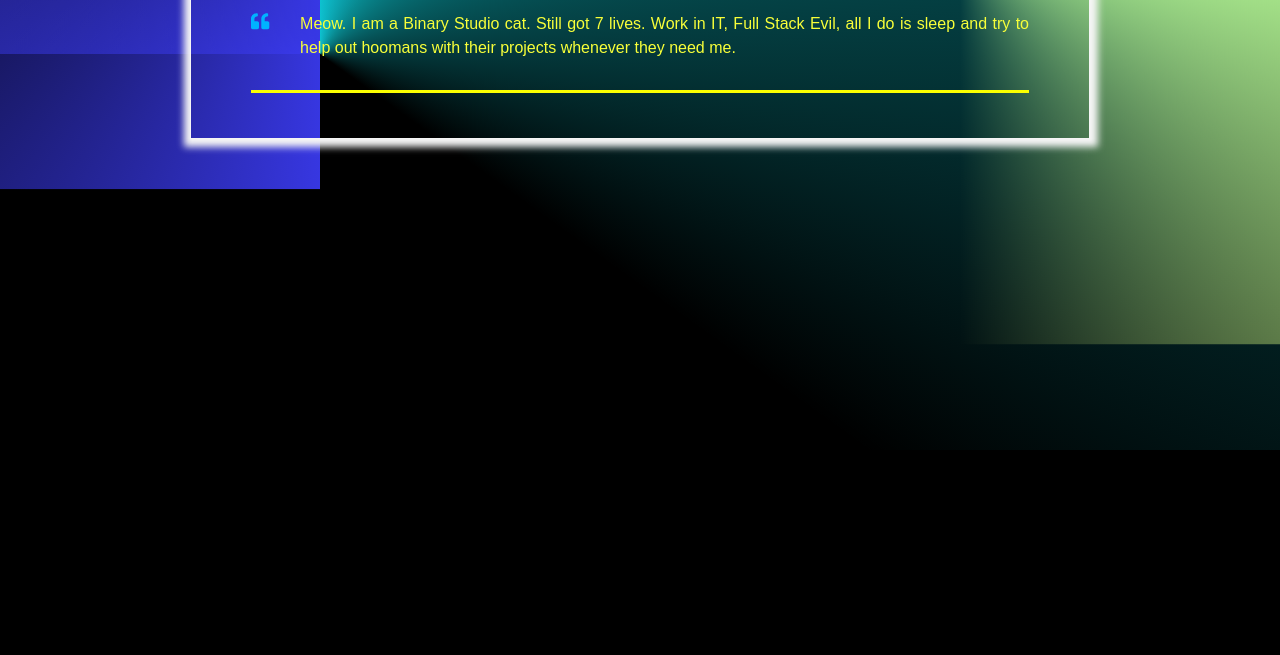
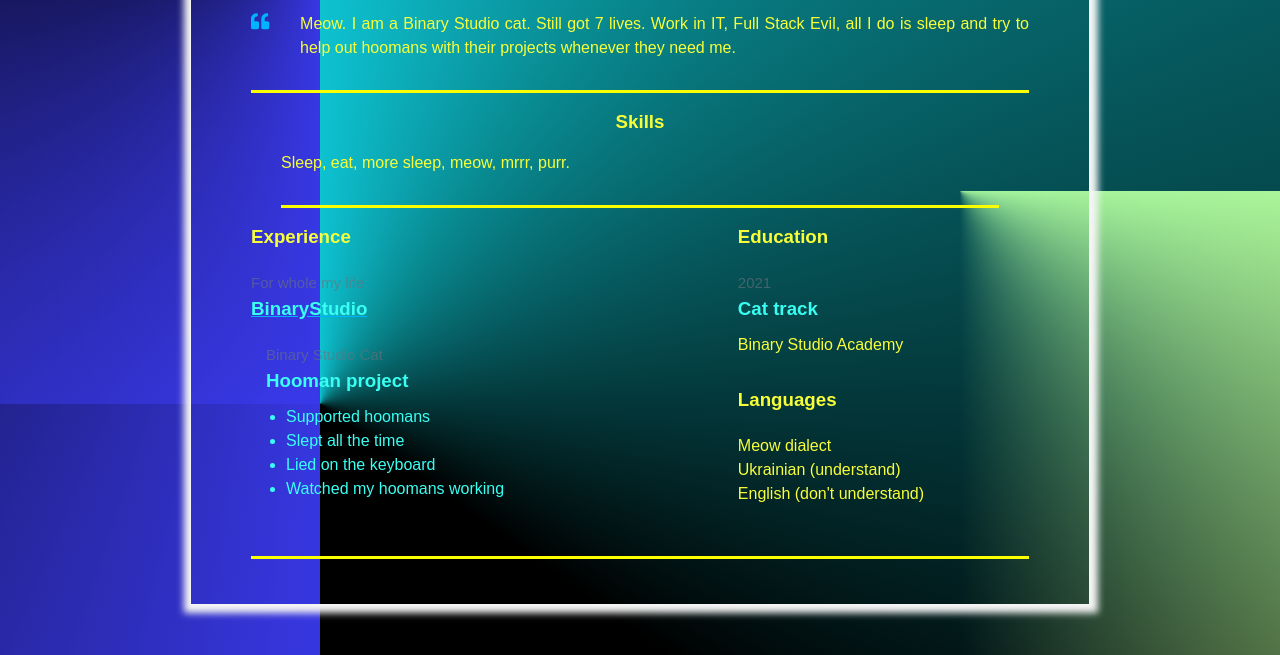
Before and after one commit to TEZv/homepage, a plain HTML site: page index.html in a window 1280 px wide. Shown: the part 350-1005 px from the top of the page. Before the commit the page ends 800 px from the top, so only its background shows below. Drawn offline with Linux system fonts and the light colour scheme.

Commit message:
Added skills, experiences and educational to index.html

```diff
--- a/index.html
+++ b/index.html
@@ -363,6 +363,7 @@
               </div>
             </div>
           </div>
+
           <div class="container">
             <div class="resume__block">
               <div class="intro">
@@ -384,6 +385,91 @@
                 </p>
               </div>
             </div>
+
+            <div class="container">
+              <div class="resume__block">
+                <div class="skills">
+                  <h3 class="skills__header">Skills</h3>
+                  <p class="skills__text">
+                    Sleep, eat, more sleep, meow, mrrr, purr.
+                  </p>
+                </div>
+              </div>
+            </div>
+          </div>
+
+          <div class="container">
+            <div class="resume__block">
+              <div class="main-info fh">
+                <div class="experiences">
+                  <h3 class="experiences__header">Experience</h3>
+                  <div class="experiences__company">
+                    <div class="experiences__company-header">
+                      <span class="experiences__company-header-durability"
+                        >For whole my life</span
+                      >
+                      <h3 class="experiences__company-header-name">
+                        BinaryStudio
+                      </h3>
+                    </div>
+
+                    <div class="experiences__company-project">
+                      <span class="experiences__company-project-role"
+                        >Binary Studio Cat</span
+                      >
+                      <h3 class="experiences__company-project-name">
+                        Hooman project
+                      </h3>
+                      <ul class="experiences__company-project-responsibilities">
+                        <li>Supported hoomans</li>
+                        <li>Slept all the time</li>
+                        <li>Lied on the keyboard</li>
+                        <li>Watched my hoomans working</li>
+                      </ul>
+                    </div>
+                  </div>
+                </div>
+
+                <div class="additional-info fv">
+                  <div class="additional-info fv">
+                    <div class="additional-info__education">
+                      <h3 class="additional-info__education-header">
+                        Education
+                      </h3>
+                      <div class="additional-info__education-university">
+                        <span
+                          class="additional-info__education-university-durability"
+                          >2021</span
+                        >
+                        <h3
+                          class="additional-info__education-university-speciality"
+                        >
+                          Cat track
+                        </h3>
+                        <p class="additional-info__education-university-name">
+                          Binary Studio Academy
+                        </p>
+                      </div>
+                    </div>
+
+                    <div class="additional-info__languages">
+                      <h3 class="additional-info__languages-header">
+                        Languages
+                      </h3>
+                      <p class="additional-info__languages-item">
+                        Meow dialect
+                      </p>
+                      <p class="additional-info__languages-item">
+                        Ukrainian (understand)
+                      </p>
+                      <p class="additional-info__languages-item">
+                        English (don't understand)
+                      </p>
+                    </div>
+                  </div>
+                </div>
+              </div>
+            </div>
           </div>
         </div>
       </div>
```
